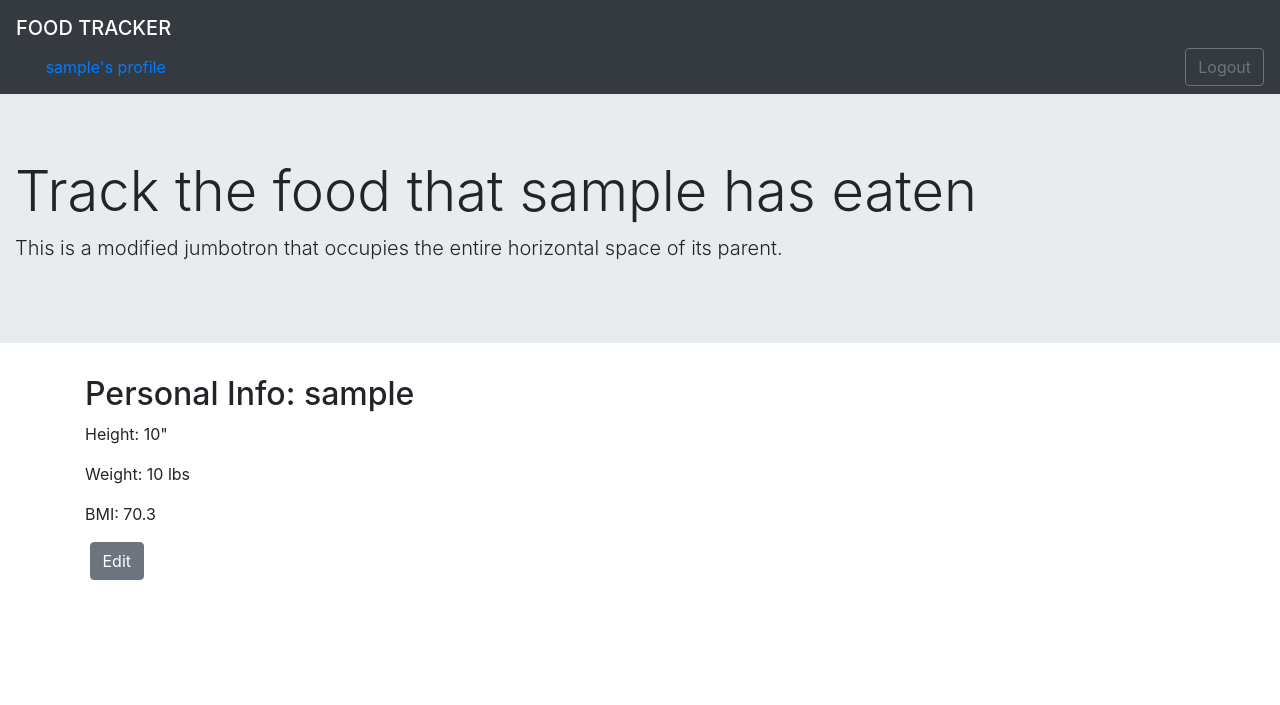
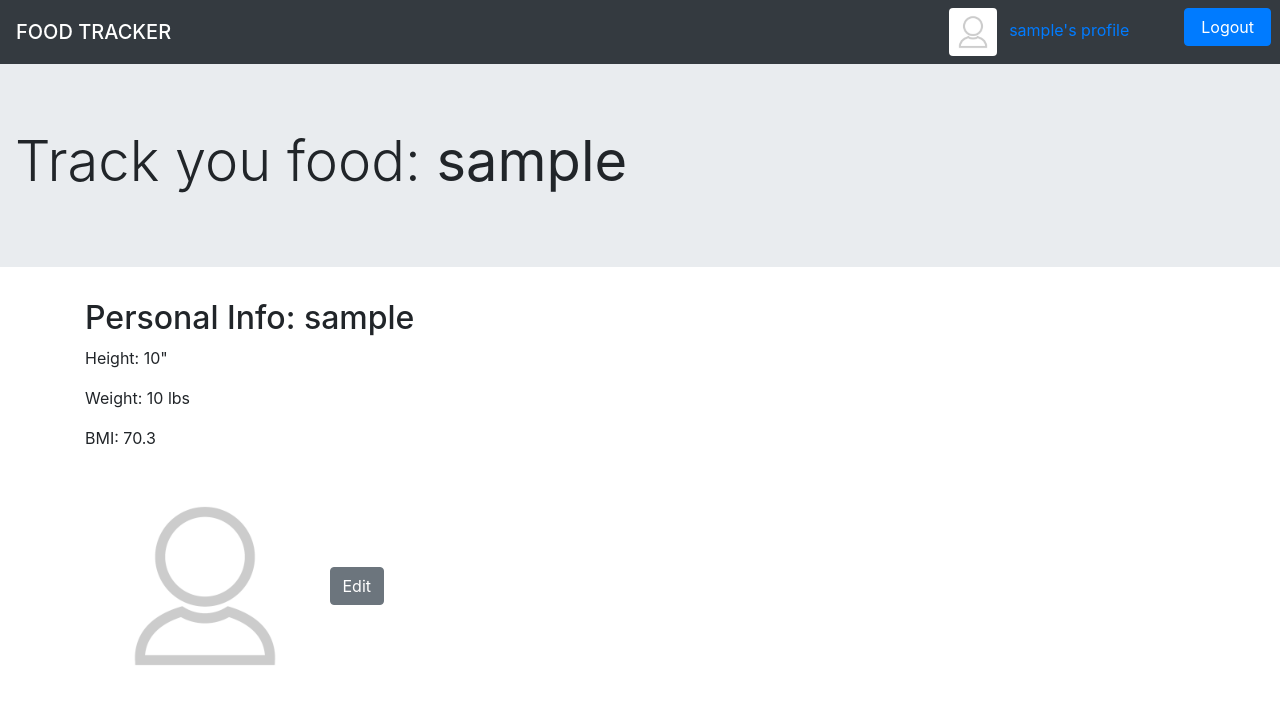
Before and after one commit to por2guEazy/foodtracker, a Django app: page /food/profile/ in a window 1280 px wide. Shown: the top 705 px of the page. Run offline with Django 3.2, Linux system fonts and the light colour scheme; a user stored in the database is signed in; tables that the repository leaves empty hold one stand-in row (values such as "Sample post"); some libraries are stand-ins or nearby versions.

Commit message:
Modified model. Added placeholder image for user profile-pic. Changed some buttons and their locations.

```diff
--- a/food/forms.py
+++ b/food/forms.py
@@ -19,7 +19,7 @@ class AddItem(ModelForm):
 class EditProfile(ModelForm):
     class Meta:
         model = UserProfile
-        fields = ['height', 'weight']
+        fields = ['height', 'weight', 'image']
 
 
 
--- a/food/models.py
+++ b/food/models.py
@@ -6,7 +6,7 @@ class UserProfile(models.Model):
     user = models.OneToOneField(User, on_delete=models.CASCADE)
     height = models.PositiveIntegerField()
     weight = models.PositiveIntegerField()
-    profile_pic = models.ImageField(upload_to='profile_image', blank=True)
+    image = models.ImageField(upload_to='profile_image', blank=True)
 
     def __str__(self):
         return '%s %s' % (self.height, self.weight)
--- a/food/templates/base.html
+++ b/food/templates/base.html
@@ -13,20 +13,21 @@
   </head>
 
   <body>
-      <nav class="navbar navbar-dark bg-dark">
+      <nav class="navbar navbar-dark bg-dark container-fluid">
           <a href="{% url 'index' %}"><span class="navbar-brand mb-0 h1">FOOD TRACKER</span> </a>
-          <div class="container">
-             {% if user.is_authenticated %}
-            <a href="{% url 'profile' %}">{{ user.get_username }}'s profile</a>
-            {% endif %}
+          {% if user.is_authenticated %}
+          <div class="row">
+              <a class="col mr-5 text-align-bottom" href="{% url 'profile' %}">
+                  <img src="{% static 'food/placeholder-profile-pic.png' %}" width="48" height="48" class="rounded mr-2">
+                  {{ user.get_username }}'s profile</a>
+              <a href="logout" ><button type="submit" class="col btn btn-primary float-right mr-2">Logout</button> </a>
           </div>
-            <a href="logout" ><button type="submit" class="btn btn-outline-secondary float-right">Logout</button> </a>
+          {% endif %}
         </nav>
       <div class="jumbotron jumbotron-fluid">
           <div class="container-fluid">
               {% if user.is_authenticated %}
-              <h1 class="display-4">Track the food that {{user.get_username }} has eaten</h1>
-                <p class="lead">This is a modified jumbotron that occupies the entire horizontal space of its parent.</p>
+              <h1 class="display-4">Track you food: <b>{{user.get_username }}</b></h1>
               {% endif %}
           </div>
       </div>
--- a/food/templates/food/index.html
+++ b/food/templates/food/index.html
@@ -7,12 +7,12 @@
             <h4>ITEMS EATEN</h4>
             <form method="get">
             {{ view_by_date_form }}
-                <button class="display-items-submit btn btn-outline-secondary btn-sm"
+                <button class="display-items-submit btn btn-outline-primary btn-sm"
                     type="submit" >Go
                 </button>
             </form>
             <button class="edit-list btn btn-outline-secondary btn-sm float-right mr-5">Edit List</button>
-            <button class="edit-list-done btn btn-outline-secondary btn-sm float-right mr-5 d-none">Done</button>
+            <button class="edit-list-done btn btn-secondary btn-sm float-right mr-5 d-none">Done</button>
             <ul class="list-group mt-5 mb-5 mr-5">
             {% for item in latest_food_items %}
             <!-- I added the date for debugging purposes, will remove later -->
@@ -36,7 +36,7 @@
             <button class="add-time-now btn btn-outline-secondary"
                   type="button" >Now</button>
             <div class="mt-5 float-right">
-                <button type="submit" class="btn btn-outline-secondary">Add Food Item</button>
+                <button type="submit" class="btn btn-outline-primary">Add Food Item</button>
             </div>
         </form>
     </div>
--- a/food/templates/food/profile.html
+++ b/food/templates/food/profile.html
@@ -1,5 +1,5 @@
 {% extends 'base.html' %}
-
+{% load static %}
 {% block body %}
 <div class="container">
   <div class="row">
@@ -8,14 +8,14 @@
             <p>Height: {{ user_info.height }}"</p>
             <p>Weight: {{ user_info.weight }} lbs</p>
             <p>BMI: {{ bmi }}</p>
-            <img src="{{ user.user_profile.profile_pic.url }}" width="240">
+            <img src="{% static 'food/placeholder-profile-pic.png' %}" width="240" height="240">
             <button class="btn btn-secondary show-edit-profile"> Edit</button>
       </div>
       <form class="col d-none edit-profile" method="post">
       <h2> Update Info </h2>
           {% csrf_token %}
           {{ user_data_form.as_p }}
-          <button class="btn btn-secondary edit-profile-submit" type="submit">OK</button>
+          <button class="btn btn-primary edit-profile-submit" type="submit">OK</button>
       </form>
   </div>
 </div>
```
Also changed, not shown: food/migrations/0009_auto_20180807_1808.py (added), food/static/food/placeholder-profile-pic.png (added).
